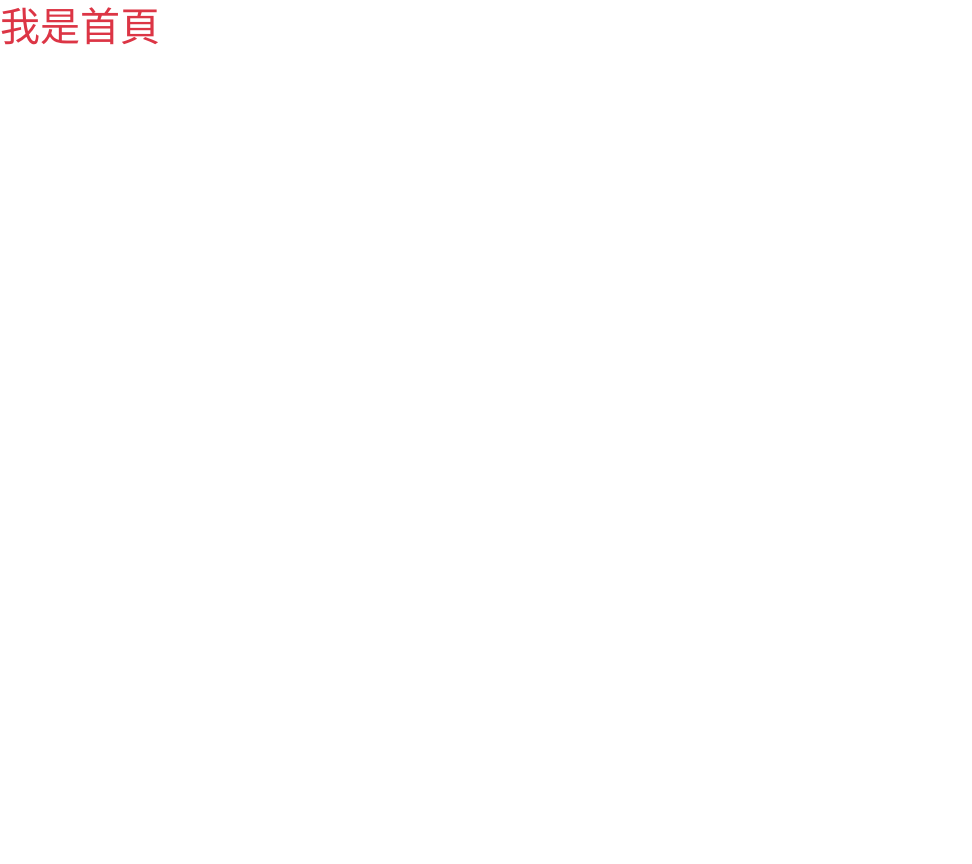
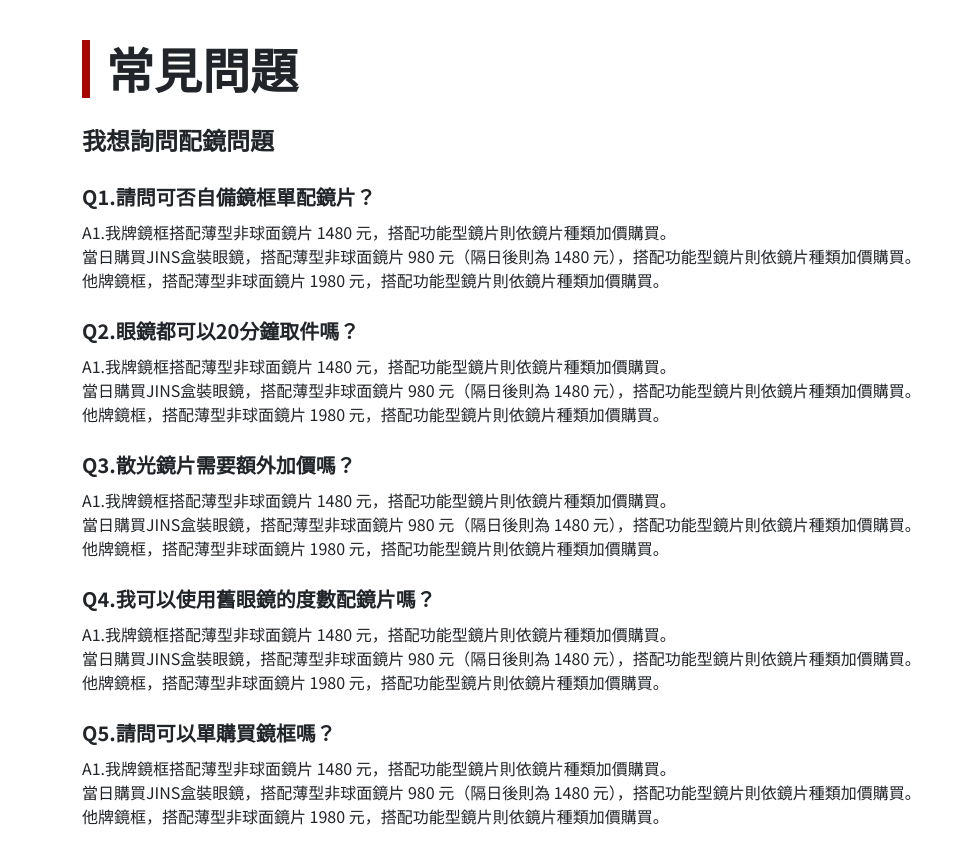
Before and after one commit to Afonguwu/2023-week3-4, a website built with Vite: page pages/qa.html in a window 1280 px wide. Shown: the whole page, without its empty margins (0-972 px from the left). Before the commit the page ends 800 px from the top, so only its background shows below. Built offline with nearby package versions, Linux system fonts and the light colour scheme.

Commit message:
qa update

```diff
--- a/assets/scss/all.scss
+++ b/assets/scss/all.scss
@@ -8,4 +8,5 @@
 
 @import './pages/index.scss';
 @import './pages/product.scss';
-@import './pages/location.scss'
+@import './pages/location.scss';
+@import './pages/qa.scss'
--- /dev/null
+++ b/assets/scss/pages/_qa.scss
@@ -0,0 +1,17 @@
+.qa-title{
+    border-left: 8px solid $main-red;
+    font-size: 24px;
+    margin-bottom: 24px;
+    @include pad{
+        font-size: 48px;
+        margin-bottom: 38px;
+    }
+}
+
+.qa-container{
+    padding-top: 40px;
+    padding-bottom: 40px;
+    ul{
+        max-width: 856px;
+    }
+}
--- a/pages/qa.html
+++ b/pages/qa.html
@@ -8,8 +8,65 @@
   </head>
   <body>
     <%- include('./layout/header'); -%>
+    <div class="container qa-container ">
+      <h2 class="qa-title fw-bold ps-3 mb-4">
+        常見問題
+      </h2>
+      <p class="fw-bold fz24 mb-4">我想詢問配鏡問題</p>
+      <ul class="me-lg-auto">
+        <li class="mb-4">
+          <p class="fw-bold fz20 mb-2">
+            Q1.請問可否自備鏡框單配鏡片？
+          </p>
+          <p>
+            A1.我牌鏡框搭配薄型非球面鏡片 1480 元，搭配功能型鏡片則依鏡片種類加價購買。 <br>
+            當日購買JINS盒裝眼鏡，搭配薄型非球面鏡片 980 元（隔日後則為 1480 元），搭配功能型鏡片則依鏡片種類加價購買。<br>
+            他牌鏡框，搭配薄型非球面鏡片 1980 元，搭配功能型鏡片則依鏡片種類加價購買。
+          </p>
+        </li>
+        <li class="mb-4">
+          <p class="fw-bold fz20 mb-2">
+            Q2.眼鏡都可以20分鐘取件嗎？
+          </p>
+          <p>
+            A1.我牌鏡框搭配薄型非球面鏡片 1480 元，搭配功能型鏡片則依鏡片種類加價購買。 <br>
+            當日購買JINS盒裝眼鏡，搭配薄型非球面鏡片 980 元（隔日後則為 1480 元），搭配功能型鏡片則依鏡片種類加價購買。<br>
+            他牌鏡框，搭配薄型非球面鏡片 1980 元，搭配功能型鏡片則依鏡片種類加價購買。
+          </p>
+        </li>
+        <li class="mb-4">
+          <p class="fw-bold fz20 mb-2">
+            Q3.散光鏡片需要額外加價嗎？
+          </p>
+          <p>
+            A1.我牌鏡框搭配薄型非球面鏡片 1480 元，搭配功能型鏡片則依鏡片種類加價購買。 <br>
+            當日購買JINS盒裝眼鏡，搭配薄型非球面鏡片 980 元（隔日後則為 1480 元），搭配功能型鏡片則依鏡片種類加價購買。<br>
+            他牌鏡框，搭配薄型非球面鏡片 1980 元，搭配功能型鏡片則依鏡片種類加價購買。
+          </p>
+        </li>
+        <li class="mb-4">
+          <p class="fw-bold fz20 mb-2">
+            Q4.我可以使用舊眼鏡的度數配鏡片嗎？
+          </p>
+          <p>
+            A1.我牌鏡框搭配薄型非球面鏡片 1480 元，搭配功能型鏡片則依鏡片種類加價購買。 <br>
+            當日購買JINS盒裝眼鏡，搭配薄型非球面鏡片 980 元（隔日後則為 1480 元），搭配功能型鏡片則依鏡片種類加價購買。<br>
+            他牌鏡框，搭配薄型非球面鏡片 1980 元，搭配功能型鏡片則依鏡片種類加價購買。
+          </p>
+        </li>
+        <li class="mb-4">
+          <p class="fw-bold fz20 mb-2">
+            Q5.請問可以單購買鏡框嗎？
+          </p>
+          <p>
+            A1.我牌鏡框搭配薄型非球面鏡片 1480 元，搭配功能型鏡片則依鏡片種類加價購買。 <br>
+            當日購買JINS盒裝眼鏡，搭配薄型非球面鏡片 980 元（隔日後則為 1480 元），搭配功能型鏡片則依鏡片種類加價購買。<br>
+            他牌鏡框，搭配薄型非球面鏡片 1980 元，搭配功能型鏡片則依鏡片種類加價購買。
+          </p>
+        </li>
+      </ul>
+    </div>
 
-    <h1 class="index-title  text-danger">我是首頁</h1>
 
 
     <%- include('./layout/footer'); -%>
```
Also changed, not shown: pages/location.html (+1 -1 lines), assets/scss/pages/_location.scss (renamed from assets/scss/pages/location.scss), assets/scss/pages/_product.scss (renamed from assets/scss/pages/product.scss).
